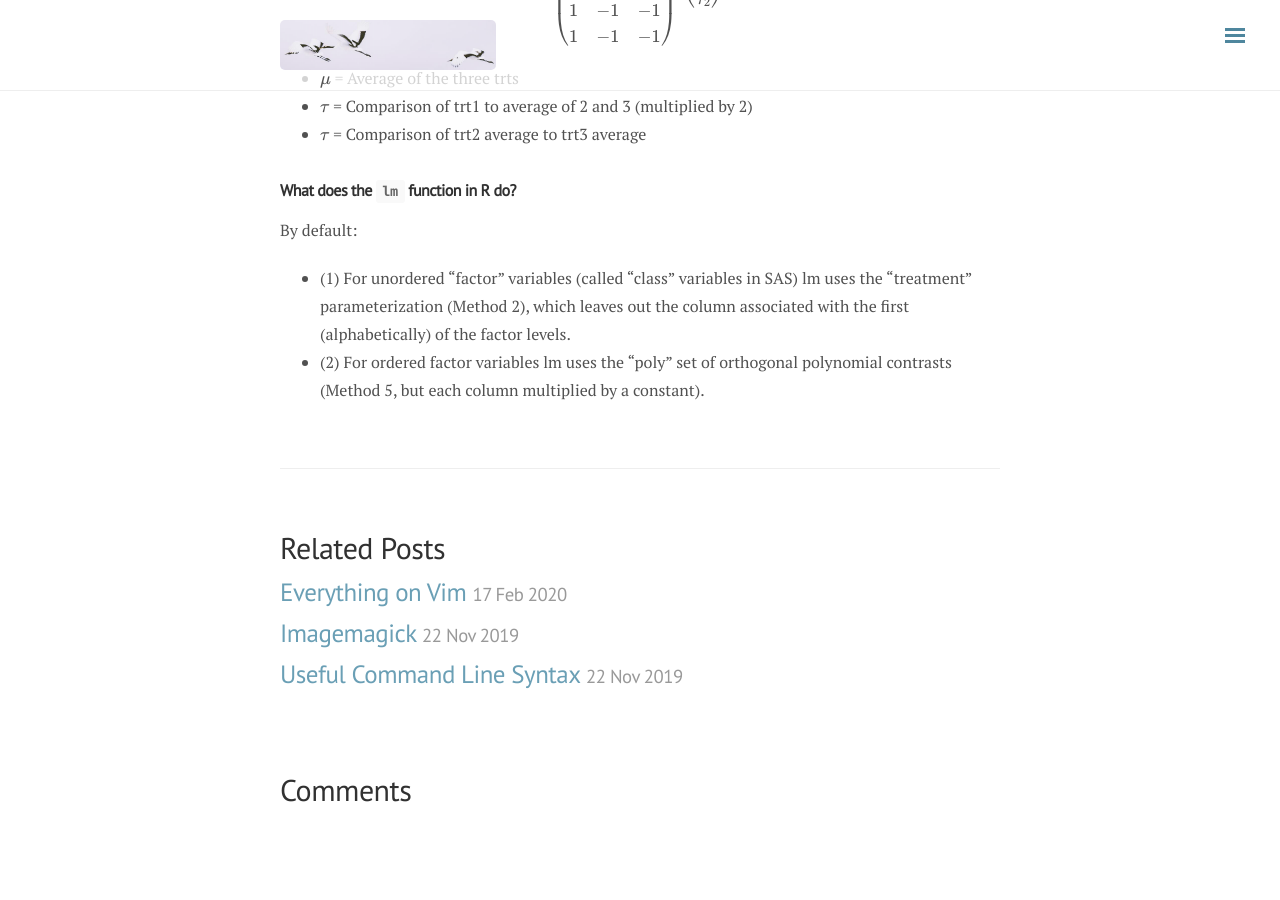
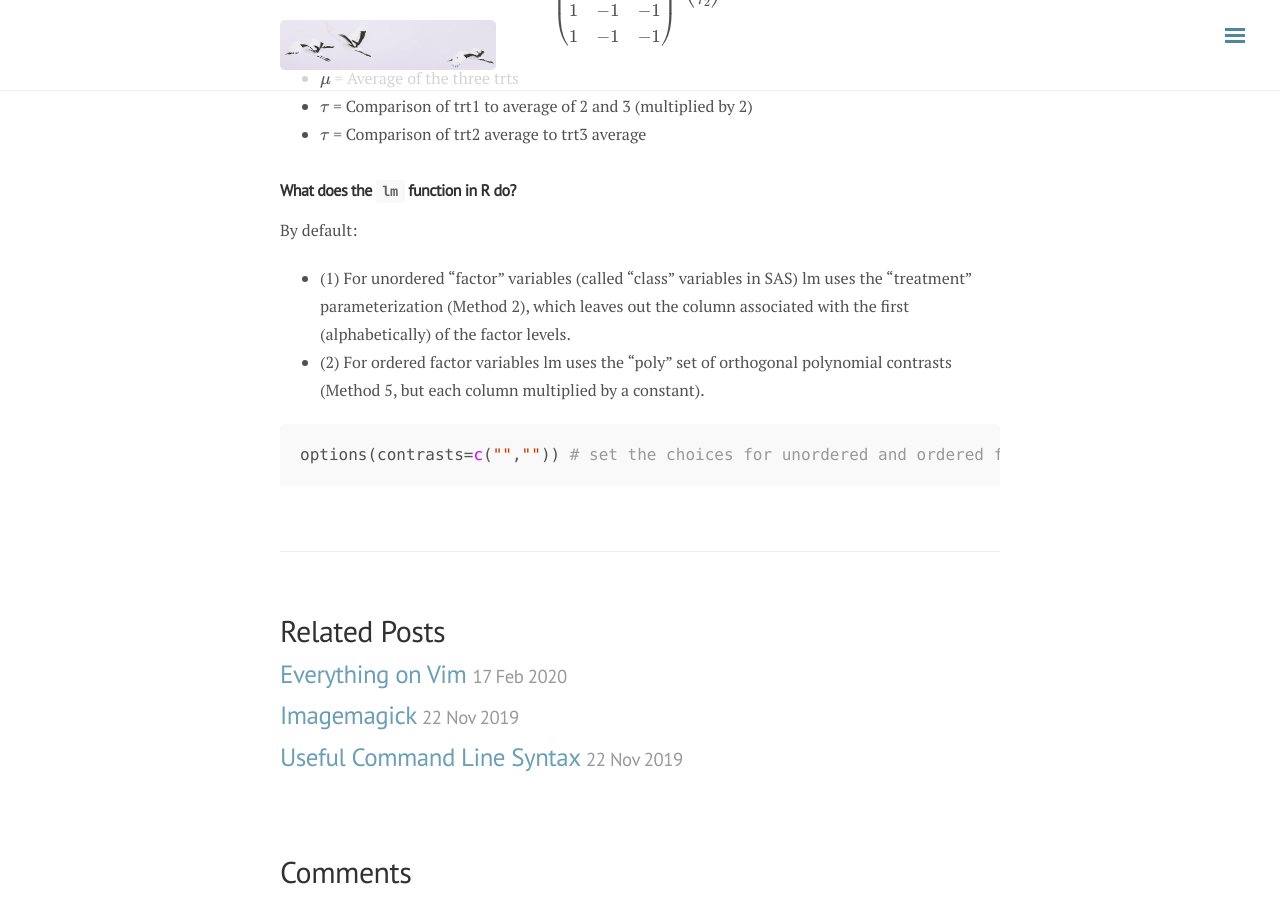
Before and after one commit to ylyy93/my_blog, a Jekyll site: the page built from _posts/phil/2020-03-18-experimental-design.md, in a window 1280 px wide and 900 px high, scrolled down 4040 px. Built offline with Jekyll 4.4.1, drawn with Linux system fonts in a browser that asks for light colours; nearby versions of some CDN libraries; formulas are drawn with MathJax 3; comment, search, counter and statistics services are not loaded; before the commit the page ends 4858 px from its top, so only the background shows below that.

Commit message:
rebuilding site Wed Mar 18 19:07:21 PDT 2020

````diff
--- a/_posts/phil/2020-03-18-experimental-design.md
+++ b/_posts/phil/2020-03-18-experimental-design.md
@@ -187,3 +187,8 @@ By default:
 
 - (1) For unordered “factor” variables (called "class" variables in SAS) lm uses the "treatment" parameterization (Method 2), which leaves out the column associated with the first (alphabetically) of the factor levels.
 - (2) For ordered factor variables lm uses the "poly" set of orthogonal polynomial contrasts (Method 5, but each column multiplied by a constant).
+
+
+```r
+options(contrasts=c("","")) # set the choices for unordered and ordered factors, respectively.
+```
````
